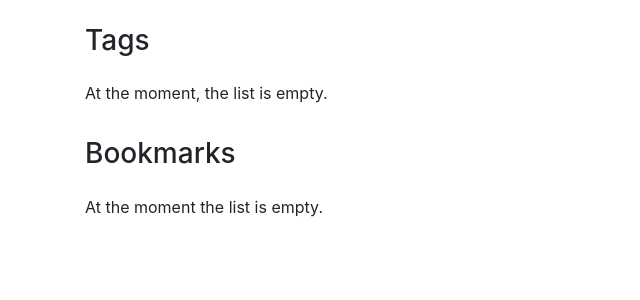
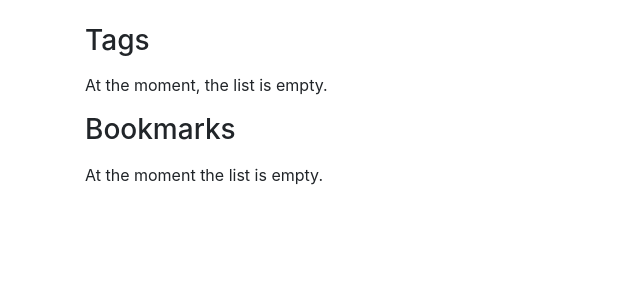
Before and after one commit to PetroFedun/Beetroot_project, a Django app: page /manager/bookmark_list in a window 1280 px wide. Shown: the part 66-366 px from the top of the page, without its empty margins (0-640 px from the left). Run offline with Django 4.2, Linux system fonts and the light colour scheme; some libraries are stand-ins or nearby versions.

Commit message:
fix indentations errors

```diff
--- a/manager/templates/bookmark_list.html
+++ b/manager/templates/bookmark_list.html
@@ -6,7 +6,7 @@
 <form action="{% url 'filter' %}" method="get">
   <div class="tag-block mt-4">
     <h3>Tags</h3>
-    <ul class="list-inline">
+    <ul class="list-inline mb-0">
       <li class="list-inline-item">
         {% for tag in tags|slice:":30" %}
           {% if tag.bookmarks.exists %}
@@ -14,7 +14,7 @@
             <label class="btn btn-checkbox" for="btn-check-{{ tag.id }}">{{ tag.title }}</label>
           {% endif %}
         {% empty %}
-          <p class="empty-message mt-3">At the moment, the list is empty.</p>
+          <p class="empty-message mt-2">At the moment, the list is empty.</p>
         {% endfor %}
       </li>
     </ul>
--- a/manager/templates/bookmark_list_item.html
+++ b/manager/templates/bookmark_list_item.html
@@ -41,7 +41,7 @@
     </div>
   </div>
 {% empty %}
-  <p class="empty-message mt-3">At the moment the list is empty.</p>
+  <p class="empty-message mt-2">At the moment the list is empty.</p>
 {% endfor %}
 {% if bookmarks.paginator.num_pages > 1 and not partial_results %}
   <div id="load-more" class="text-center mt-3">
--- a/manager/templates/login.html
+++ b/manager/templates/login.html
@@ -10,6 +10,6 @@
       {{ login_form|crispy }}
       <button class="btn btn-primary" type="submit">Login</button>
     </form>
-    <p class="text-center">Don't have an account? <a href="/register">Create an account</a>.</p>
+    <p class="text-center">Don't have an account? <a href="/manager/register">Create an account</a>.</p>
   </div>
 {% endblock %}
--- a/manager/templates/register.html
+++ b/manager/templates/register.html
@@ -10,6 +10,6 @@
       {{ register_form|crispy  }}
       <button class="btn btn-primary" type="submit">Register</button>
     </form>
-	  <p class="text-center">If you already don't have an account, <a href="login">Login</a></p>
+	  <p class="text-center">If you already don't have an account, <a href="/manager/login">Login</a></p>
   </div>
 {% endblock %}
```
Lines whose indentation alone changed are shown as unchanged.
